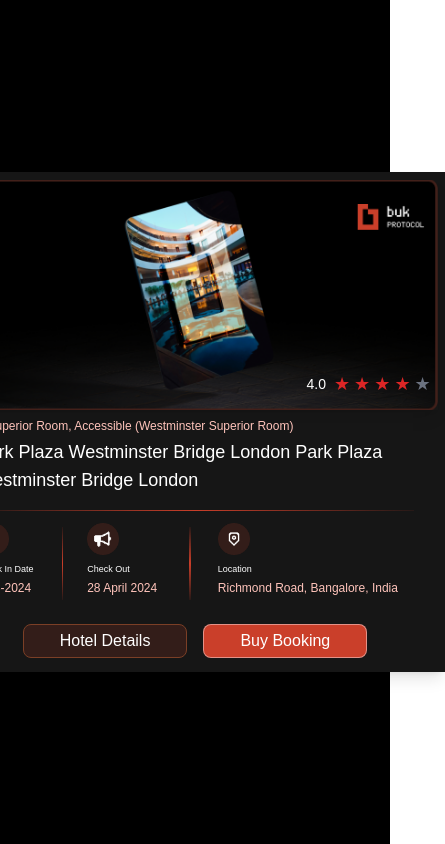
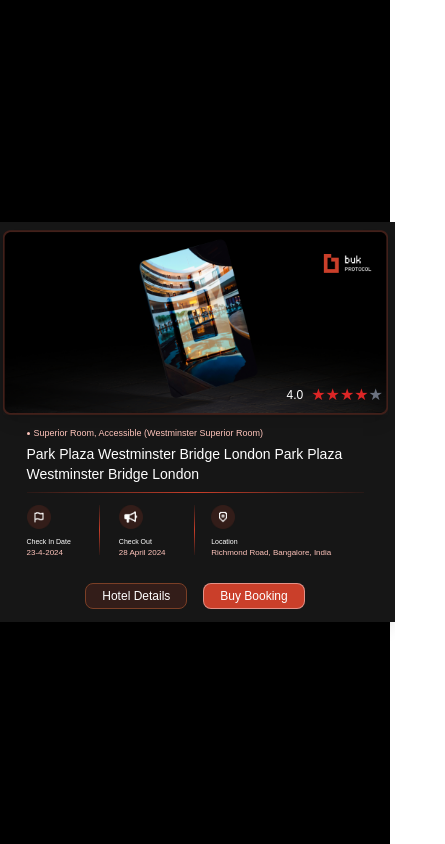
Before and after one commit to Thenmozhi-k/task-1, a React (Vite) app: page / in a window 390 px wide. Shown: the whole page, 445 px wide, since content can reach past the window. Built offline with nearby package versions, Linux system fonts and the light colour scheme.

Commit message:
first commit

```diff
--- a/src/components/LaunchScreen.jsx
+++ b/src/components/LaunchScreen.jsx
@@ -10,67 +10,66 @@ import vline from '../assets/updated/Line 62.png';
 const LaunchScreen = ({ onNavigate }) => {
   return (
     <div className="flex justify-center items-center h-screen bg-black">
-      <div className="relative w-[500px] h-[500px] bg-[#161616] shadow-lg p-2 flex flex-col items-center">
+      <div className="relative md:w-[500px] md:h-[500px] h-[400px] w-[400px]   bg-[#161616] shadow-lg p-2 flex flex-col items-center">
         <div
-          className="relative shadow-lg  p-6 flex flex-col justify-between"
+          className="relative shadow-lg md:w-[485px] md:h-[230px] h-[185px] w-[385px]  p-6 flex flex-col justify-between"
           style={{
             backgroundImage: `url(${first})`,
             backgroundSize: 'cover',
             backgroundPosition: 'center',
-            width: '485px',
-            height: '230px',
+
           }}
         >
-          <div className='ml-[330px]'>
-            <img src={buk} alt="" className='w-[70px] ml-12' />
-            <div className="flex items-center  mt-[140px]">
-              <span className="text-white text-sm mr-2">4.0</span>
+          <div className='md:ml-[330px] ml-[260px]'>
+            <img src={buk} alt="" className='md:w-[70px] w-[50px] md:ml-12 ml-[35px]' />
+            <div className="flex items-center  md:mt-[140px] mt-[110px]">
+              <span className="text-white md:text-sm text-xs mr-2">4.0</span>
               <div className="flex ">
-                <span className="text-red-600 text-lg mr-1">★</span>
-                <span className="text-red-600 text-lg mr-1">★</span>
-                <span className="text-red-600 text-lg mr-1">★</span>
-                <span className="text-red-600 text-lg mr-1">★</span>
-                <span className="text-gray-500 text-lg mr-1">★</span>
+                <span className="text-red-600  md:text-lg text-md md:mr-1">★</span>
+                <span className="text-red-600  md:text-lg text-md md:mr-1">★</span>
+                <span className="text-red-600  md:text-lg text-md md:mr-1">★</span>
+                <span className="text-red-600  md:text-lg text-md md:mr-1">★</span>
+                <span className="text-gray-500 md:text-lg text-md md:mr-1">★</span>
               </div>
             </div>
           </div>
 
           {/* content */}
           <div className='mt-5'>
-            <ul className='list-disc list-inside text-[#FFC4BB] text-xs'>
+            <ul className='list-disc list-inside text-[#FFC4BB] md:text-xs text-[9px]'>
               <li ><span className='ml-[-6px]'>Superior Room, Accessible (Westminster Superior Room)</span></li>
             </ul>
-            <h1 className='text-white text-lg mt-1'>Park Plaza Westminster Bridge London Park Plaza Westminster Bridge London</h1>
+            <h1 className='text-white md:text-lg text-sm mt-1'>Park Plaza Westminster Bridge London Park Plaza Westminster Bridge London</h1>
 
             <div>
               {/* Adjusted line */}
-              <img src={hline} alt="" className='mt-4' />
+              <img src={hline} alt="" className='md:mt-4 mt-2' />
               <div className='grid grid-cols-3 mt-3'>
-                <div className='flex w-[60%]'>
+                <div className='flex md:w-[60%]'>
                   <div className='flex-col flex'>
-                    <img src={icon1} alt="" className='w-8 h-8' />
-                    <p className='text-[9px] text-white mt-2'>Check In Date</p>
-                    <p className='text-xs text-[#FFC4BB] mt-1'>23-4-2024</p>
+                    <img src={icon1} alt="" className='md:w-8 md:h-8 w-6 h-6' />
+                    <p className='md:text-[9px] text-[7px] text-white mt-2'>Check In Date</p>
+                    <p className='md:text-xs text-[8px] text-[#FFC4BB] md:mt-1'>23-4-2024</p>
                   </div>
 
-                  <img src={vline} alt="" className='w-[1.5px] h-[73px] ml-7 mt-1' />
+                  <img src={vline} alt="" className='w-[1.5px] md:h-[73px] h-[50px] ml-7 md:mt-1' />
                 </div>
 
-                <div className='flex ml-[-35px]'>
+                <div className='flex md:ml-[-35px] ml-[-20px]'>
                   <div className='flex-col flex'>
-                    <img src={icon2} alt="" className='w-8 h-8' />
-                    <p className='text-[9px] text-white mt-2'>Check Out</p>
-                    <p className='text-xs text-[#FFC4BB] mt-1'>28 April 2024</p>
+                    <img src={icon2} alt="" className='md:w-8 md:h-8 w-6 h-6' />
+                    <p className='md:text-[9px] text-[7px] text-white mt-2'>Check Out</p>
+                    <p className='md:text-xs text-[8px] text-[#FFC4BB] md:mt-1'>28 April 2024</p>
                   </div>
 
-                  <img src={vline} alt="" className='w-[1.5px] h-[73px] ml-8 mt-1' />
+                  <img src={vline} alt="" className='w-[1.5px] md:h-[73px] h-[50px] ml-7 md:mt-1' />
                 </div>
 
-                <div className='flex ml-[-50px]'>
+                <div className='flex md:ml-[-50px] ml-[-40px]'>
                   <div className='flex-col flex'>
-                    <img src={icon3} alt="" className='w-8 h-8' />
-                    <p className='text-[9px] text-white mt-2'>Location</p>
-                    <p className='text-xs text-[#FFC4BB] mt-1'>Richmond Road, Bangalore, India</p>
+                    <img src={icon3} alt="" className='md:w-8 md:h-8 w-6 h-6' />
+                    <p className='md:text-[9px] text-[7px] text-white mt-2'>Location</p>
+                    <p className='md:text-xs text-[8px] text-[#FFC4BB] md:mt-1'>Richmond Road, Bangalore, India</p>
                   </div>
                 </div>
               </div>
@@ -78,8 +77,8 @@ const LaunchScreen = ({ onNavigate }) => {
 
             {/* button */}
             <div className='flex justify-center items-center gap-4 mt-6'>
-              <button className='text-white bg-[#331D19] border border-[#7B3F26] px-9 py-1 rounded-lg '>Hotel Details</button>
-              <button className='text-white bg-[#CA3F2A] border border-[#FFE3E3] px-9 py-1 rounded-lg border-opacity-50'
+              <button className='text-white bg-[#331D19] border border-[#7B3F26] md:px-9 md:py-2 text-xs px-4 py-1 md:text-[16px] rounded-lg '>Hotel Details</button>
+              <button className='text-white bg-[#CA3F2A] border border-[#FFE3E3] md:px-9 md:py-2 text-xs px-4 py-1 md:text-[16px] rounded-lg border-opacity-50'
                onClick={onNavigate}>Buy Booking</button>
             </div>
           </div>
```
